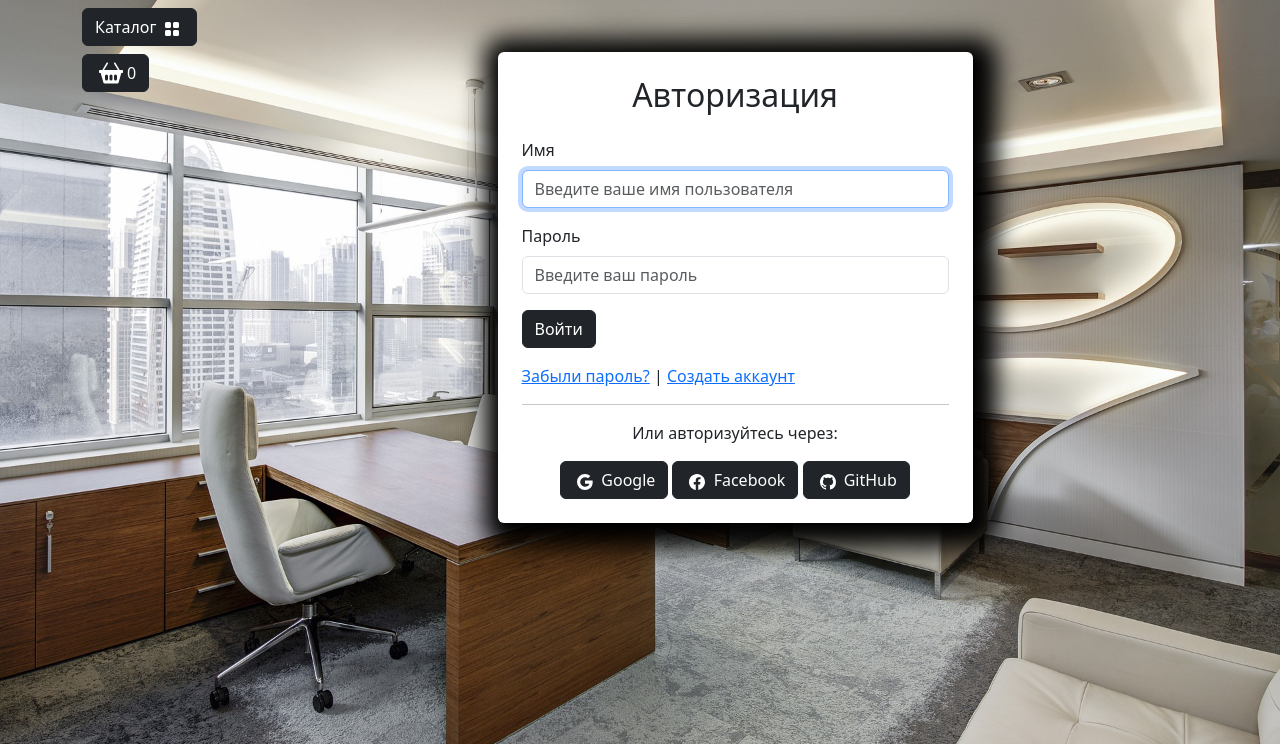
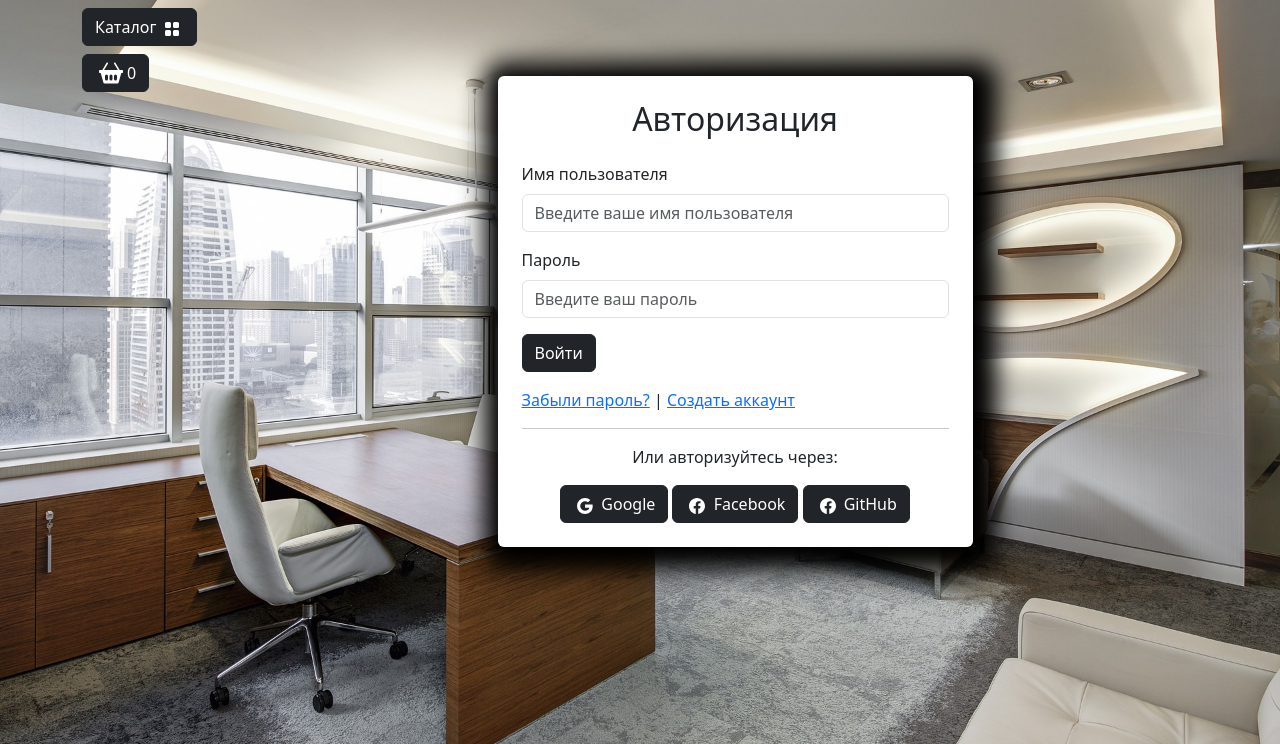
Before and after one commit to SashDu/Store_furniture, a Django app: a page that uses app/templates/base.html in a window 1280 px wide. Shown: the part 56-800 px from the top of the page. Run offline with Django 4.2, Linux system fonts and the light colour scheme; data comes from the database, SQL or seed files in the repository; some libraries are stand-ins or nearby versions.

Commit message:
login form and controller are ready

```diff
--- a/app/templates/base.html
+++ b/app/templates/base.html
@@ -177,6 +177,7 @@
                 </div>
                 <div class="col-lg-10">
                     <!-- Контент на странице -->
+                    {% include 'includes/notifications.html' %}
                     {% block content %}{% endblock %}
                 </div>
             </div>
--- /dev/null
+++ b/app/templates/includes/notifications.html
@@ -0,0 +1,38 @@
+{% load static %}
+
+{% if form.non_field_errors %}
+    <div class="container mt-4">
+        <div class="row justify-content-center">
+            <div class="col-md-6">
+                <div class="alert alert-danger alert-dismissible fade show custom-shadow" role="alert">
+                    {{form.non_field_errors}}
+                    <button type="button" class="btn-close" data-bs-dismiss="alert" aria-label="Close"></button>
+                </div>
+            </div>
+        </div>
+    </div>
+{% endif %}
+
+<div class="container mt-4">
+    <div class="row justify-content-center">
+        <div class="col-md-6">
+            {% if messages %}
+                {% for message in messages %}
+                    {% if message.tags == 'success' %}
+                    <div id="notification" class="position-fixed start-50 translate-middle-x z-3 alert alert-success fade show custom-shadow" role="alert">
+                        {{ message }}
+                    </div>
+                    {% endif %}
+                    {% if message.tags == 'warning' %}
+                    <div id="notification" class="position-fixed start-50 translate-middle-x z-3 alert alert-danger fade show custom-shadow" role="alert">
+                        {{ message }}
+                    </div>
+                    {% endif %}
+                {% endfor %}
+            {% else %}
+            <div id="jq-notification" class="position-fixed start-50 translate-middle-x z-3 alert alert-success fade show custom-shadow" style="display: none;" role="alert">
+            </div>
+            {% endif %}
+        </div>
+    </div>
+</div>
--- a/app/users/forms.py
+++ b/app/users/forms.py
@@ -5,18 +5,28 @@ from users.models import User
 
 
 class UserLoginForm(AuthenticationForm):
-    username = forms.CharField(
-        label='Имя',
-        widget=forms.TextInput(attrs={'autofocus': 'True',
-                                      'class': 'form-control',
-                                      'placeholder': 'Введите ваше имя пользователя'})
-    )
-    password = forms.CharField(
-        label='Пароль',
-        widget=forms.PasswordInput(attrs={'autocomplete': 'current-password',
-                                          'class': 'form-control',
-                                          'placeholder': 'Введите ваш пароль'})
-    )
 
     class Meta:
         model = User
+        fields = ['username', 'password']
+
+    username = forms.CharField()
+    password = forms.CharField()
+
+
+# class UserLoginForm(AuthenticationForm):
+#     username = forms.CharField(
+#         label='Имя',
+#         widget=forms.TextInput(attrs={'autofocus': 'True',
+#                                       'class': 'form-control',
+#                                       'placeholder': 'Введите ваше имя пользователя'})
+#     )
+#     password = forms.CharField(
+#         label='Пароль',
+#         widget=forms.PasswordInput(attrs={'autocomplete': 'current-password',
+#                                           'class': 'form-control',
+#                                           'placeholder': 'Введите ваш пароль'})
+#     )
+#
+#     class Meta:
+#         model = User
--- a/app/users/templates/users/login.html
+++ b/app/users/templates/users/login.html
@@ -1,5 +1,9 @@
 {% extends "base.html" %}
 {% load static %}
+
+{% block modal_cart %}
+{% include "includes/cart_button.html" %}
+{% endblock  %}
 
 {% block content %}
 <div class="row">
@@ -7,32 +11,72 @@
         <div class="row justify-content-center">
             <div class="col-md-6 bg-white p-4 mb-4 mx-3 rounded custom-shadow">
                 <h2 class="text-center mb-4">Авторизация</h2>
-                    <form action="{% url 'user:login' %}" method="post">
+                <form  action="{% url "user:login" %}" method="post">
                     {% csrf_token %}
-                        {% for item in form %}
+                    {% if request.GET.next %}
+                        <input type="hidden" name="next" value={{request.GET.next}}>
+                    {% endif %}
+                    <div class="mb-3">
+                        <label for="id_username" class="form-label">Имя пользователя</label>
+                        <input type="text" class="form-control"
+                        value="{% if form.username.value %}{{ form.username.value }}{% endif %}"
+                        name="username" id="id_username"
+                        placeholder="Введите ваше имя пользователя"
+                        required>
+                    </div>
+                    <div class="mb-3">
+                        <label for="id_password" class="form-label">Пароль</label>
+                        <input type="password" class="form-control" name="password" id="id_password"
+                        placeholder="Введите ваш пароль" required>
+                    </div>
+
+
+                    {% comment %} {% for item in form %}
                     <div class="mb-3">
                         <label for="{{ item.id_for_label }}" class="form-label">{{ item.label }}</label>
-                                {{ item }}
+                        {{item}}
                     </div>
-                        {% endfor %}
+                    {% endfor %} {% endcomment %}
+
+
+                    {% comment %} <div class="mb-3">
+                        <label for="{{ form.username.id_for_label }}" class="form-label">Имя пользователя</label>
+                        {{form.username}}
+                    </div>
+                    <div class="mb-3">
+                        <label for="password" class="form-label">Пароль</label>
+                        {{ form.password }}
+                    </div> {% endcomment %}
+
+
+                    {% comment %} <div class="mb-3">
+                        <label for="username" class="form-label">Имя пользователя</label>
+                        <input type="text" class="form-control" id="username" placeholder="Введите ваше имя пользователя" required>
+                    </div>
+                    <div class="mb-3">
+                        <label for="password" class="form-label">Пароль</label>
+                        <input type="password" class="form-control" id="password" placeholder="Введите ваш пароль" required>
+                    </div> {%endcomment%}
+
+
                     <button type="submit" class="btn btn-dark btn-block">Войти</button>
                 </form>
                 <div class="mt-3">
-                        <a href="#">Забыли пароль?</a> | <a href="{% url 'user:registration' %}">Создать аккаунт</a>
+                    <a href="#">Забыли пароль?</a> | <a href="{% url "user:registration" %}">Создать аккаунт</a>
                 </div>
                 <hr>
                 <div class="text-center">
                     <p>Или авторизуйтесь через:</p>
                     <a href="#" class="btn btn-dark">
-                            <img class="mx-1" src="{% static 'deps/icons/google.svg' %}" alt="Catalog Icon" width="16" height="16">
+                        <img class="mx-1" src="{% static "deps/icons/google.svg" %}" alt="Catalog Icon" width="16" height="16">
                         Google
                     </a>
                     <a href="#" class="btn btn-dark">
-                            <img class="mx-1" src="{% static 'deps/icons/facebook.svg' %}" alt="Catalog Icon" width="16" height="16">
+                        <img class="mx-1" src="{% static "deps/icons/facebook.svg" %}" alt="Catalog Icon" width="16" height="16">
                         Facebook
                     </a>
                     <a href="#" class="btn btn-dark">
-                            <img class="mx-1" src="{% static 'deps/icons/github.svg' %}" alt="Catalog Icon" width="16" height="16">
+                        <img class="mx-1" src="{% static "deps/icons/facebook.svg" %}" alt="Catalog Icon" width="16" height="16">
                         GitHub
                     </a>
                 </div>
@@ -40,6 +84,4 @@
         </div>
     </div>
 </div>
-
-
-{% endblock %}
+{% endblock  %}
--- a/app/users/views.py
+++ b/app/users/views.py
@@ -15,7 +15,7 @@ def login(request):
             user = auth.authenticate(username=username, password=password)
             if user:
                 auth.login(request, user)
-                return HttpResponseRedirect(reverse('main: index'))
+                return HttpResponseRedirect(reverse('main:index'))
     else:
         form = UserLoginForm()
 
```
Lines whose indentation alone changed are shown as unchanged.
